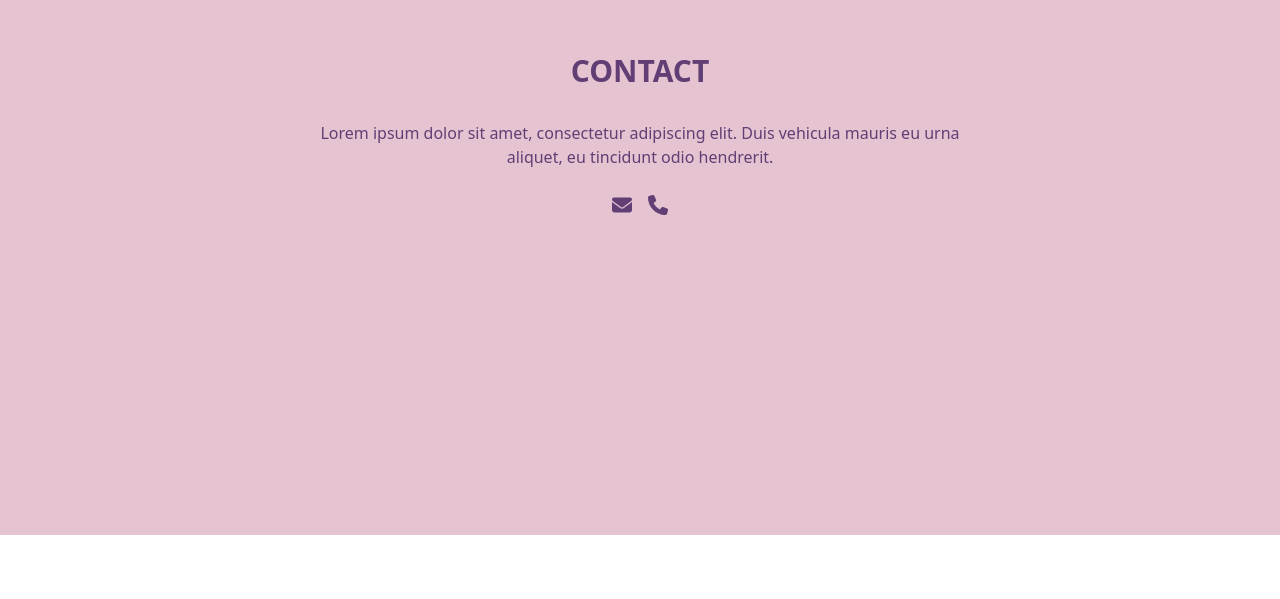
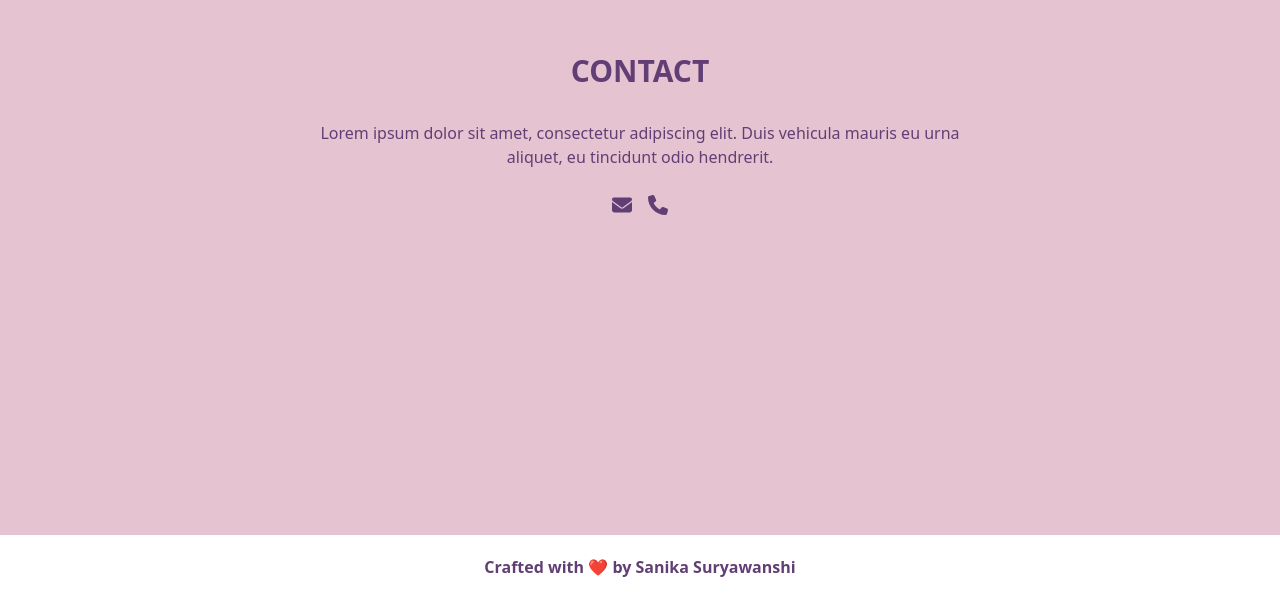
Before and after one commit to Sanika03/my-portfolio, a React (Vite) app: page / in a window 1280 px wide. Shown: the part 4371-4970 px from the top of the page. Before the commit the page ends 4906 px from the top, so only its background shows below. Built offline with nearby package versions, Linux system fonts and the light colour scheme.

Commit message:
Add text at the end pf page

```diff
--- a/src/App.jsx
+++ b/src/App.jsx
@@ -46,6 +46,7 @@
         <Projects />
         <Blogs />
         <Contact />
+        <p className='py-5 text-grape font-bold text-center'>Crafted with ❤️ by Sanika Suryawanshi</p>
       </main>
 
       <Menu menuOpen={menuOpen} setMenuOpen={setMenuOpen} toggleMenu={toggleMenu} />
```
